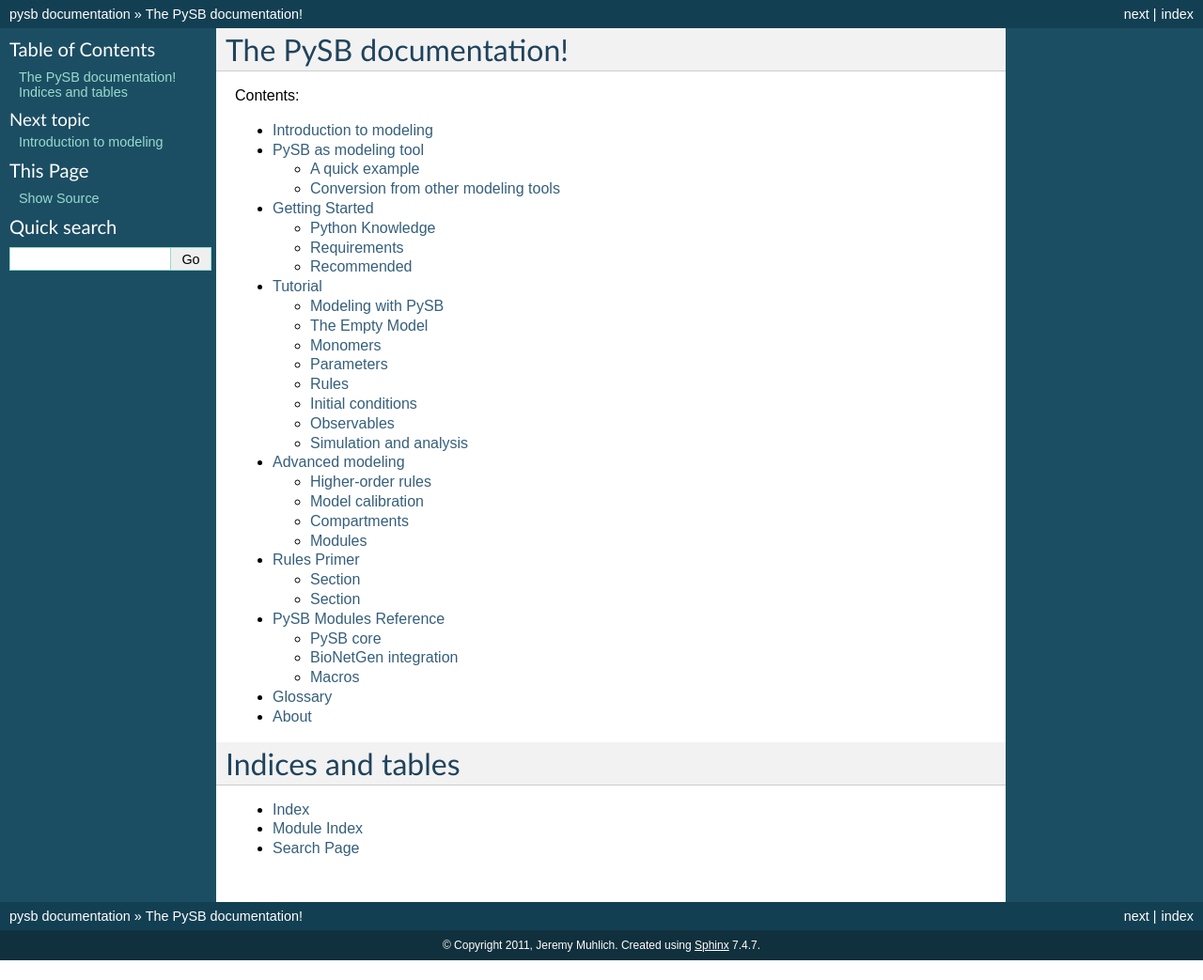
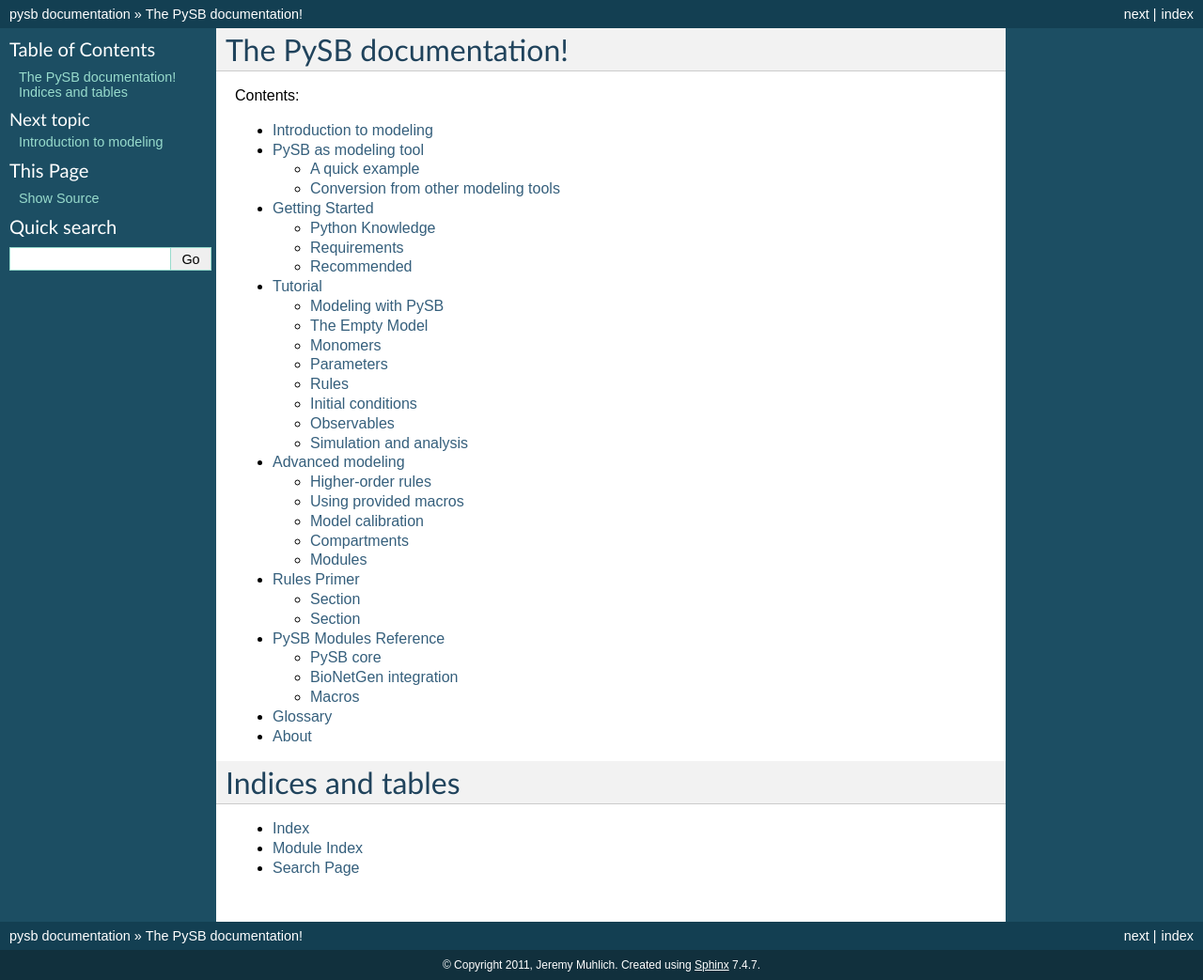
Before and after one commit to pysb/pysb, a Sphinx documentation site: the page built from doc/index.rst, in a window 1280 px wide. Shown: the whole page at 94% size. Built offline with Sphinx 7.4.7, drawn with Linux system fonts in a browser that asks for light colours; formulas are drawn with MathJax 3; before the commit the page ends 1022 px from its top, so only the background shows below that; some of the changed lines change nothing that is shown.

Commit message:
some syntax fixes, added a section for macros usage that is needed

```diff
--- a/doc/tutorial.rst
+++ b/doc/tutorial.rst
@@ -301,7 +301,7 @@
 follows::
 
    Rule('C8_Bid_bind', C8(b=None) + Bid(b=None, S='u') <>C8(b=1) % Bid(b=1, S='u'), kf, kr)
-   Rule('tBid_from_C8-Bid', C8(b=1) % Bid(b=1, S='u') >> C8(b=None) % Bid(b=None, S='t'), kc)
+   Rule('tBid_from_C8Bid', C8(b=1) % Bid(b=1, S='u') >> C8(b=None) % Bid(b=None, S='t'), kc)
 
 As shown, the initial reactants, *C8* and *Bid* initially in the
 unbound state and, for Bid, in the 'u' state, undergo a complexation
@@ -386,8 +386,8 @@
 as follows::
 
    Observable('C8', C8(b=None))
-   Observable('Bid', Bid(b=None, S='u')
-   Observable('tBid', Bid(b=None, S='t')
+   Observable('Bid', Bid(b=None, S='u'))
+   Observable('tBid', Bid(b=None, S='t'))
 
 As shown,the observable can be a species. As we will show later the
 observable can also contain wild-cards and given the "don't care don't
@@ -599,12 +599,18 @@
 limits to programming biology with PySB are those enforced by the
 *Python* language itself.
 
+
+Using provided macros
+=====================
+
 For further reference we invite the users to explore the
 :file:`macros.py` file in the :file:`.../pysb/` directory. Ready to
 use macros for catalyze, bind, oligomerization, and some tabular data
 entry formats (lists of lists) are available for users. Users should
 be able to follow the patterns of these macros and create new macros
 as shown in this section as needed.
+
+
 
 
 Model calibration
```
